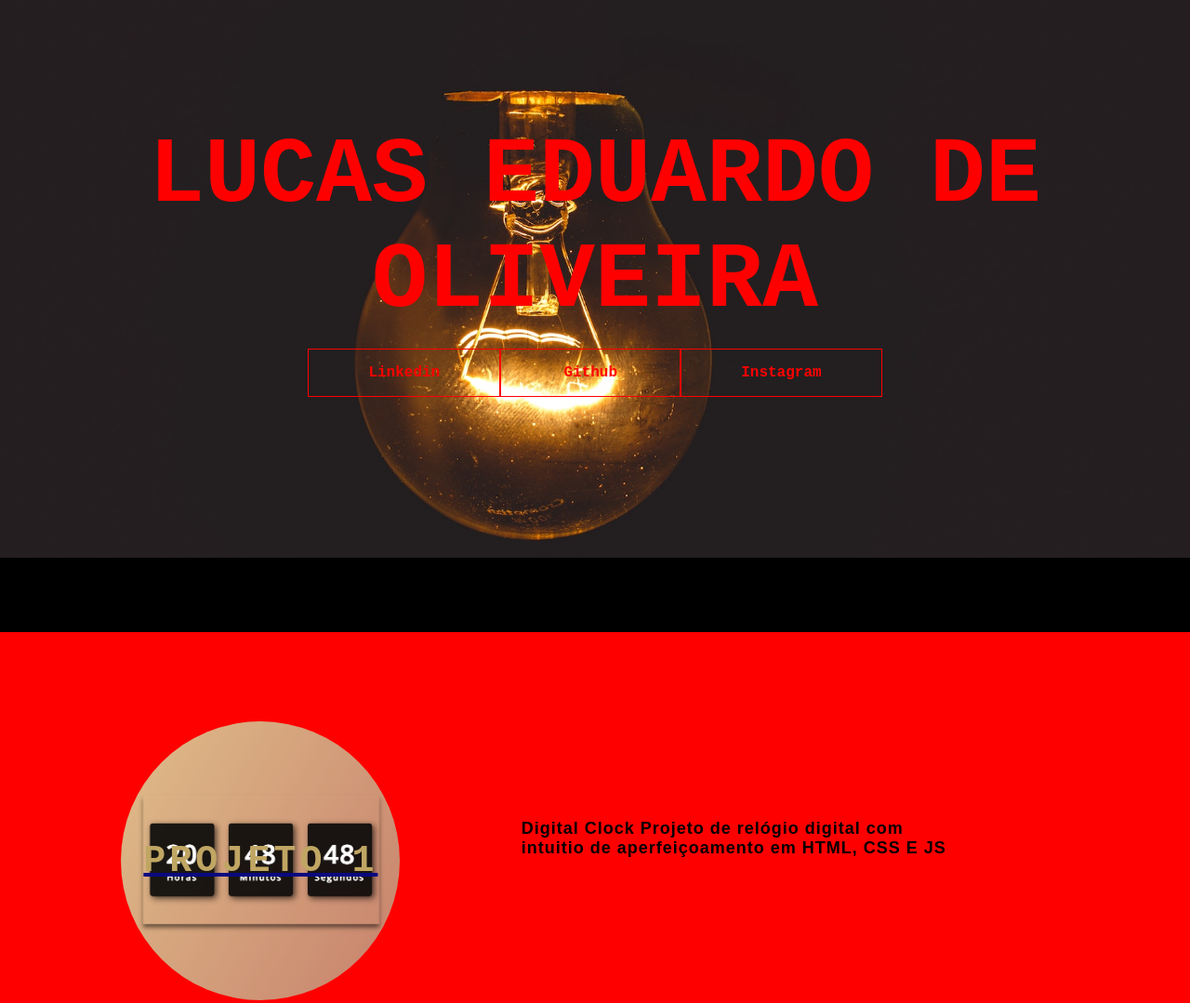
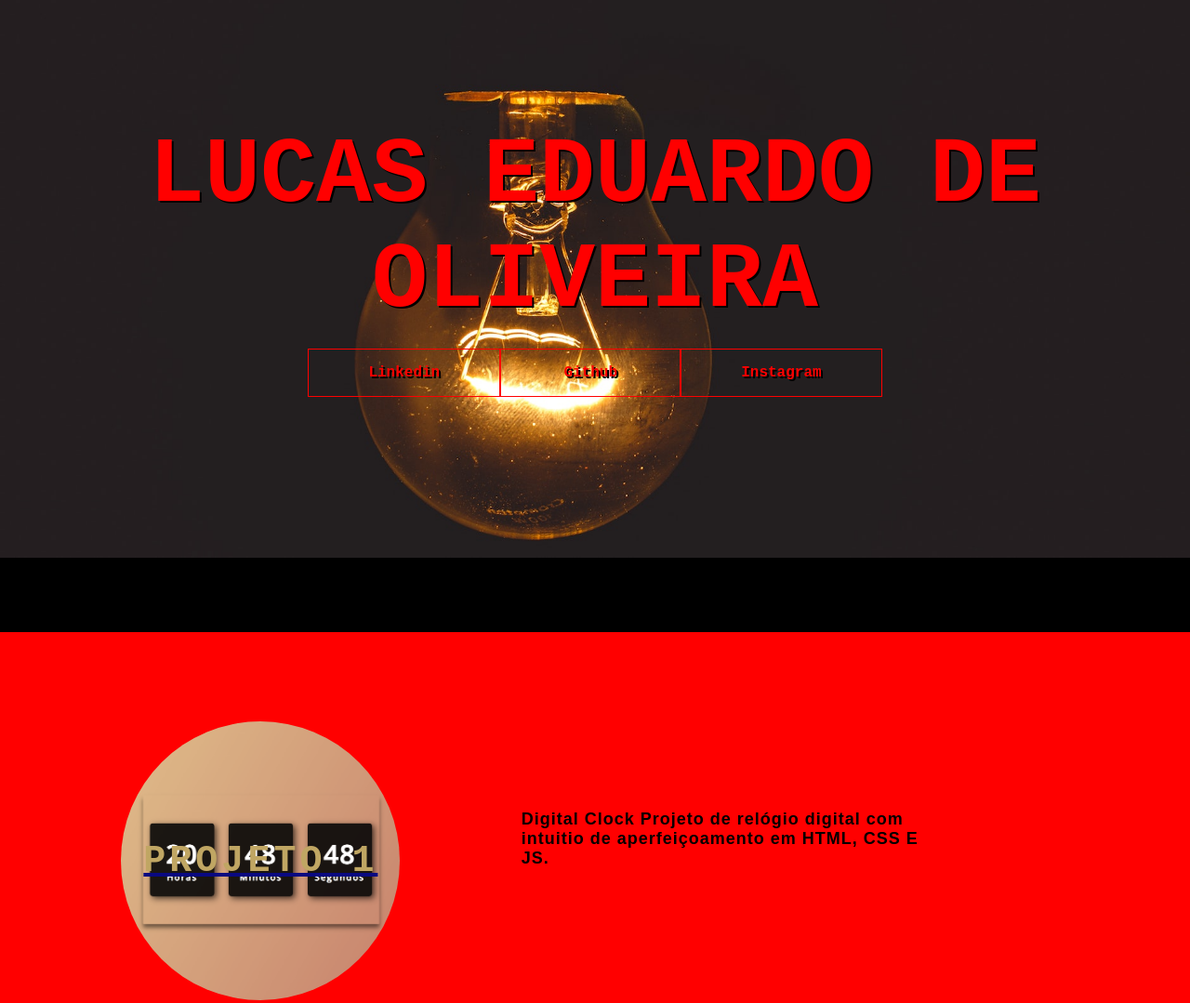
Before and after one commit to Tronaluz/portifolioReal, a website built with Vite: page index.html in a window 1280 px wide. Shown: the part 120-1199 px from the top of the page at 93% size. Built offline with nearby package versions, Linux system fonts and the light colour scheme.

Commit message:
change of shadow text

```diff
--- a/index.html
+++ b/index.html
@@ -78,7 +78,7 @@
             </div>
             <div class="card-text">
                 Digital Clock
-                Projeto de relógio digital com intuitio de aperfeiçoamento em HTML, CSS E JS
+                Projeto de relógio digital com intuitio de aperfeiçoamento em HTML, CSS E JS.
             </div>
         </div>
         <div class="card-container">
--- a/style.css
+++ b/style.css
@@ -74,6 +74,7 @@ body {
 
 
 .text {
+  text-shadow: 2px 2px black;
   text-align: center;
   font-size: 100px;
   text-transform: uppercase;
@@ -113,6 +114,7 @@ h2 {
 }
 
 .social-media a {
+  text-shadow: 2px 2px black;
   align-content: center;
   text-decoration: none;
   color: #DAA520;
```
